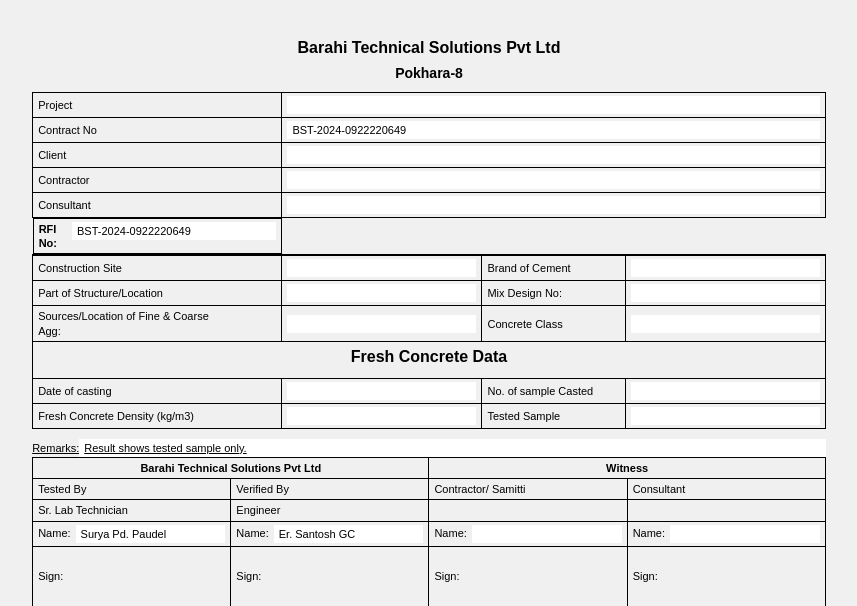
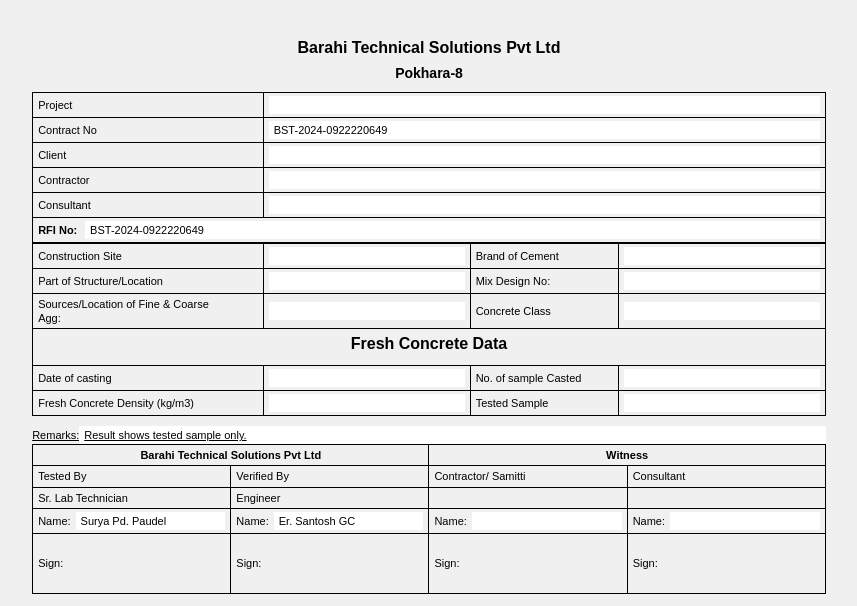
Before and after one commit to SulAv100/autoMateCivilData, a PHP site: page /autoFiller/ in a window 1280 px wide. Shown: the top 606 px of the page, without its empty margins (211-1068 px from the left). Run offline with PHP 8.4, Linux system fonts and the light colour scheme; data that the repository does not hold is empty.

Commit message:
ft : fix css

```diff
--- a/autoFiller.php
+++ b/autoFiller.php
@@ -205,7 +205,7 @@ if(isset($_POST['testSubmit']))
     </tr>
 
     <tr style="border-bottom: 1px solid black">
-        <th colspan="4" style="text-align:left;display:flex;width:100%;"><span>RFI No:</span> <input type="text" id="contract_no" name="contract_no" readonly/></th>
+        <th colspan="4" style="text-align:left;"><div style="display:flex; align-items:center"><span style="display:inline-block; width:50px">RFI No:</span> <input type="text" id="contract_no" name="contract_no" readonly/></div></th>
     </tr>
 
     <tr style="border-top: 2px solid black">
```
